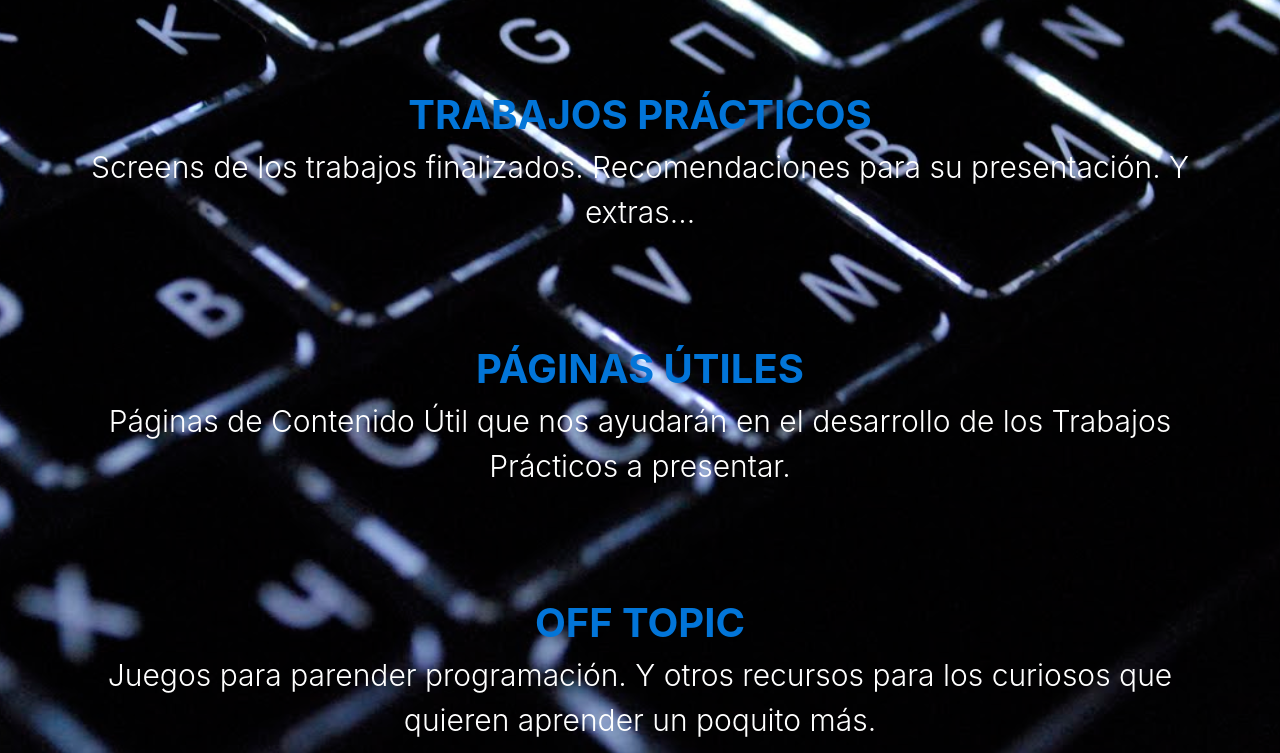
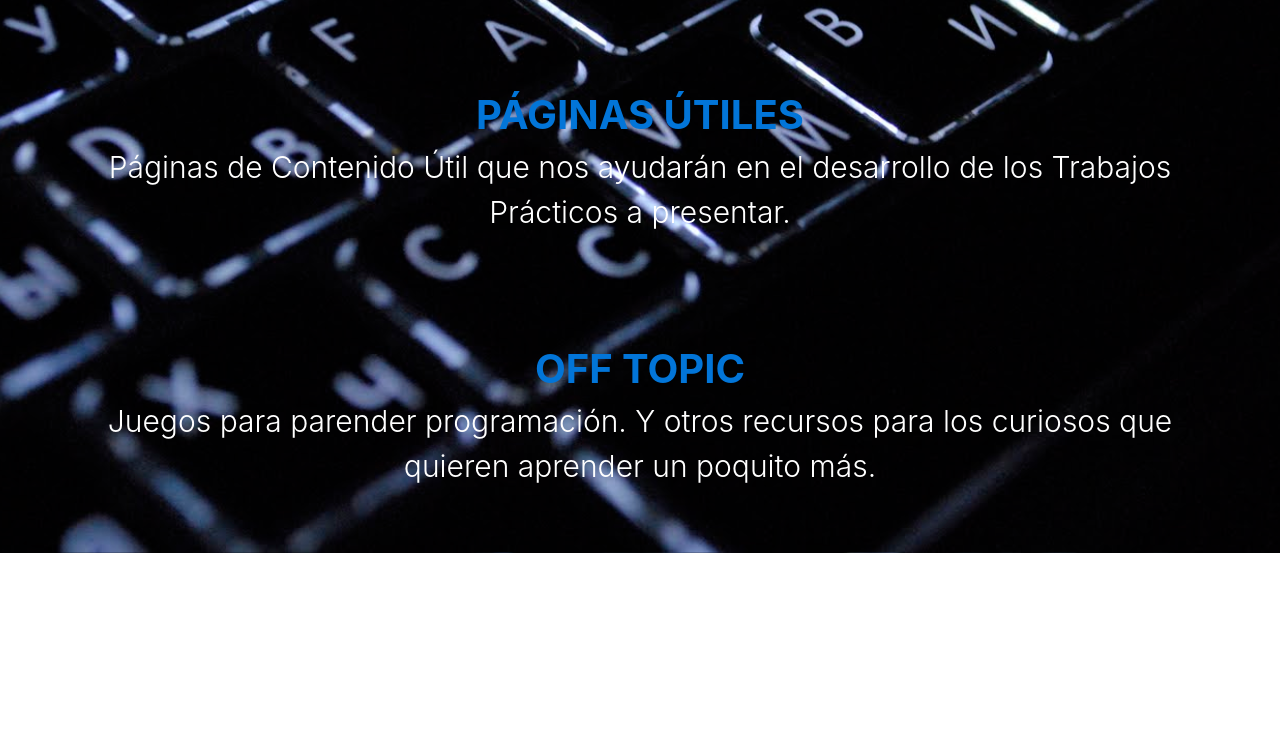
Before and after one commit to PandaNemessis/GuiaAP, a plain HTML site: page guia.html in a window 1280 px wide. Shown: the part 482-1235 px from the top of the page. After the commit the page ends 1035 px from the top, so only its background shows below. Drawn offline with nearby package versions, Linux system fonts and the light colour scheme.

Commit message:
modif de la pag de html

```diff
--- a/guia.html
+++ b/guia.html
@@ -30,16 +30,6 @@
     <div class="container">
       <div class="row">
         <div class="col-md-12">
-          <h1 class="text-primary">Trabajos Prácticos</h1>
-          <p class="lead text-white">Screens de los trabajos finalizados. Recomendaciones para su presentación. Y extras...</p>
-        </div>
-      </div>
-    </div>
-  </div>
-  <div class="py-5 section text-center">
-    <div class="container">
-      <div class="row">
-        <div class="col-md-12">
           <h1 class="text-primary">Páginas Útiles</h1>
           <p class="lead text-white">Páginas de Contenido Útil que nos ayudarán en el desarrollo de los Trabajos Prácticos a presentar.</p>
         </div>
```
